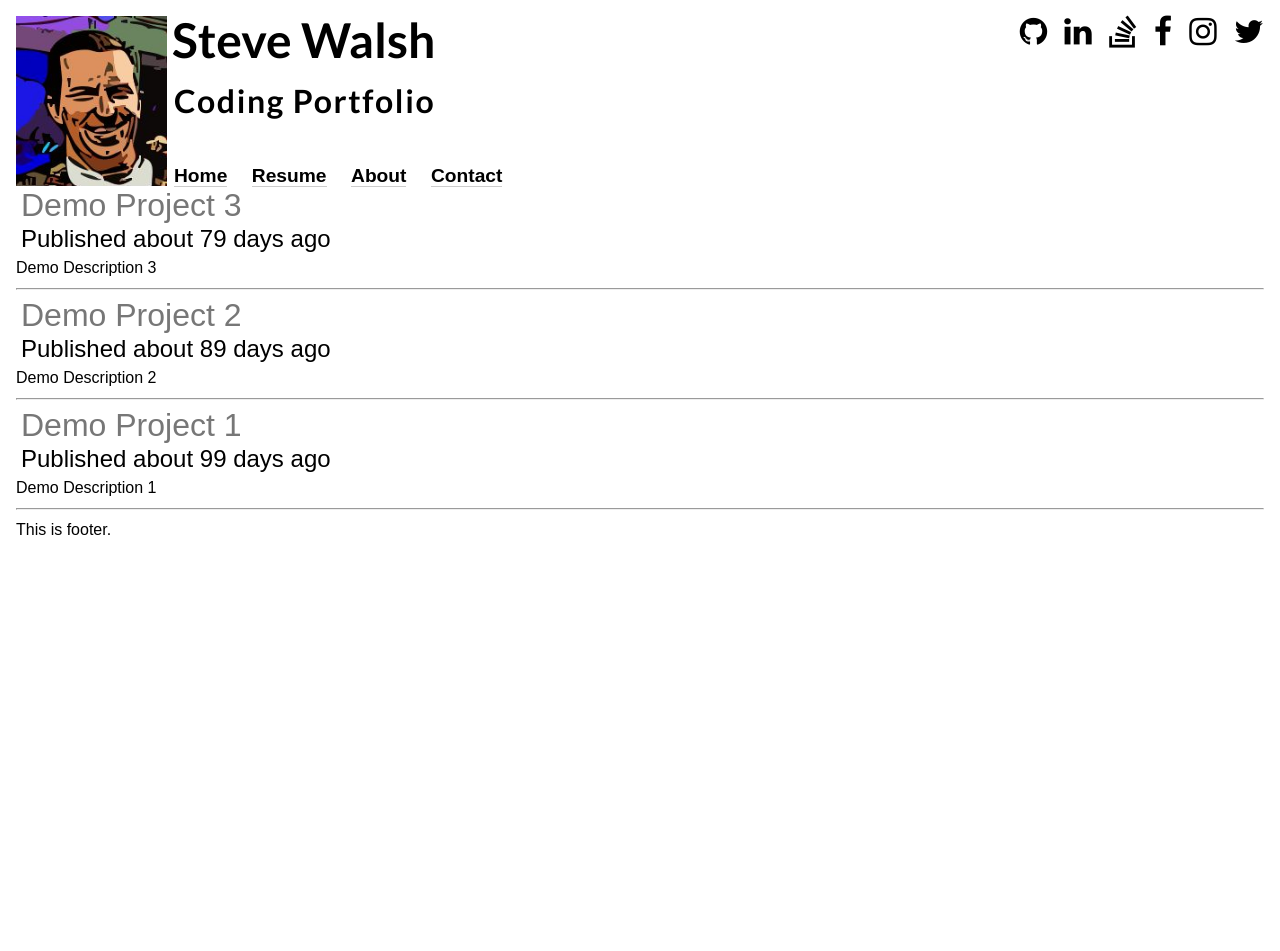
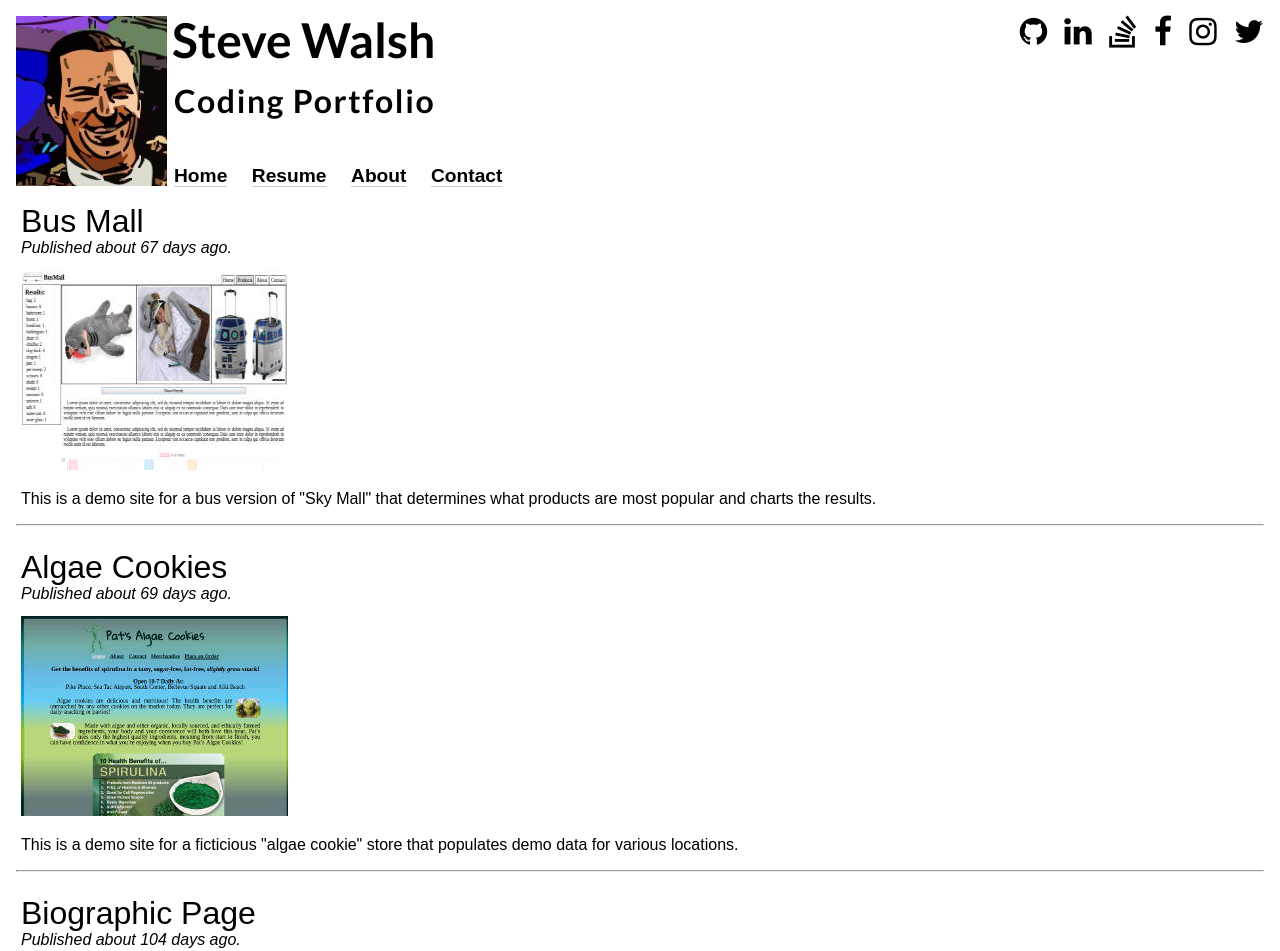
Before and after one commit to 0smium/301n5-portfolio, a plain HTML site: page index.html in a window 1280 px wide. Shown: the top 951 px of the page. Before the commit the page ends 800 px from the top, so only its background shows below. Drawn offline with nearby package versions, Linux system fonts and the light colour scheme.

Commit message:
added real content and modified some styling

```diff
--- a/css/base.css
+++ b/css/base.css
@@ -39,13 +39,3 @@ img {
 
 /*HEADINGS
 =======================================*/
-
-h1 {
-  font-size: 2em;
-  padding: 5px;
-}
-
-h2 {
-  font-size: 1.5em;
-  padding: 5px;
-}
--- a/css/modules.css
+++ b/css/modules.css
@@ -25,6 +25,46 @@
 
 .template {
   display: none;
+}
+
+#projects header {
+  padding: 5px;
+}
+
+#projects h1 {
+  font-size: 2em;
+  padding: .5em 0 0 0;
+}
+
+#projects h2 {
+  font-size: 1em;
+  padding: .2em 0 0 0;
+  font-style: italic;
+}
+
+#projects section {
+  padding: 5px;
+}
+
+#projects section img {
+  width: 267px;
+  height: 200px;
+}
+
+#projects section img:hover {
+  transition-duration:.2s;
+  transition-delay:0s;
+  transition-timing-function: linear;
+  box-shadow:0px 0px 10px 2px #777;
+}
+
+#projects a, #projects a:link, #projects a:active {
+  text-decoration: none;
+  color: #777;
+}
+
+#projects a:hover, #projects a:focus {
+  text-decoration: none;
 }
 
 /* @media only screen... */
--- a/index.html
+++ b/index.html
@@ -57,14 +57,15 @@
     <section id="projects">
       <article class="template" data-category="cat">
         <header>
-          <h1><a target="_blank" href="">Title</a></h1>
+          <h1>Title</h1>
           <h2>Published <time pubdate datetime="2000-01-01">Publish Time</time></h2>
         </header>
+        <section class="project-img"><a target="_blank" href=""><img src="" alt=""></a></section>
         <section class="project-description">Project Description</section>
       </article>
     </section>
     <footer>
-      This is footer.
+      This is the footer.
     </footer>
     <script type="text/javascript" src="js/projects.js"></script>
     <script type="text/javascript" src="js/app.js"></script>
--- a/js/app.js
+++ b/js/app.js
@@ -8,6 +8,7 @@ function Project (opts) {
   this.title = opts.title;
   this.description = opts.description;
   this.url = opts.url;
+  this.imgUrl = opts.imgUrl;
   this.publishedOn = opts.publishedOn;
 }
 
@@ -20,13 +21,15 @@ Project.prototype.toHtml = function() {
   // $newProject.data('category', this.category);
 
     // lots of $newArticle.find...  (look at jQuery $.find docs)
-  $newProject.find('h1 a').attr('href', this.url);
-  $newProject.find('h1 a').text(this.title);
+  $newProject.find('a').attr('href', this.url);
+  $newProject.find('img').attr('alt', this.description);
+  $newProject.find('img').attr('src', this.imgUrl);
+  $newProject.find('h1').text(this.title);
   $newProject.find('section.project-description').html(this.description);
   $newProject.find('time').attr('datetime', this.publishedOn);
 
   // Display the date as a relative number of 'days ago'
-  $newProject.find('time').html('about ' + parseInt((new Date() - new Date(this.publishedOn))/60/60/24/1000) + ' days ago');
+  $newProject.find('time').html('about ' + parseInt((new Date() - new Date(this.publishedOn))/60/60/24/1000) + ' days ago.');
   $newProject.append('<hr>');
   return $newProject;
 };
--- a/js/projects.js
+++ b/js/projects.js
@@ -2,21 +2,24 @@
 
 var projectData = [
   {
-    title:        'Demo Project 1',
-    description:  'Demo Description 1',
-    url:          'http://www.google.com',
-    publishedOn:  '2017-01-31'
+    title:        'Biographic Page',
+    description:  'This is a basic resume/biographic page that lets the reader play a simple JavaScript guessing game based on the content.',
+    url:          'https://0smium.github.io/bio_game/',
+    imgUrl:       'images/bio_game.jpg',
+    publishedOn:  '2017-01-26'
   },
   {
-    title:        'Demo Project 2',
-    description:  'Demo Description 2',
-    url:          'http://www.google.com',
-    publishedOn:  '2017-02-10'
+    title:        'Algae Cookies',
+    description:  'This is a demo site for a ficticious "algae cookie" store that populates demo data for various locations.',
+    url:          'https://0smium.github.io/cookie-stand/',
+    imgUrl:       'images/algae_cookies.jpg',
+    publishedOn:  '2017-03-02'
   },
   {
-    title:        'Demo Project 3',
-    description:  'Demo Description 3',
-    url:          'http://www.google.com',
-    publishedOn:  '2017-02-20'
+    title:        'Bus Mall',
+    description:  'This is a demo site for a bus version of "Sky Mall" that determines what products are most popular and charts the results.',
+    url:          'https://0smium.github.io/bus-mall/',
+    imgUrl:       'images/bus_mall.jpg',
+    publishedOn:  '2017-03-04'
   },
 ];
```
Also changed, not shown: images/algae_cookies.jpg (added), images/bio_game.jpg (added), images/bus_mall.jpg (added).
